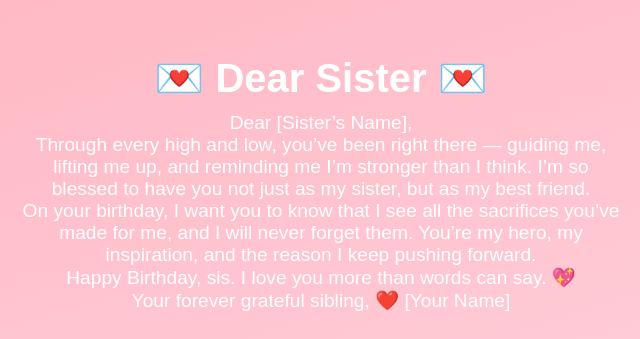
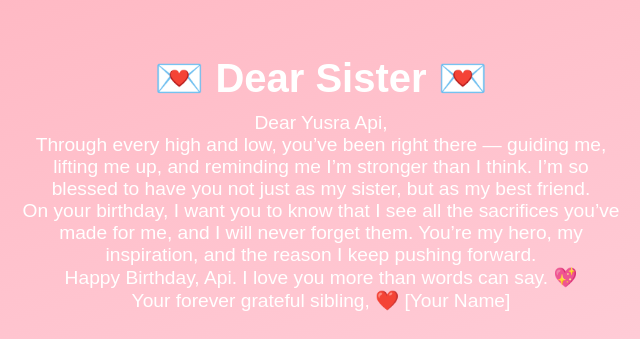
Before and after one commit to kamran0405/happybday, a plain HTML site: page message.html in a window 1280 px wide. Shown: the top 339 px of the page, 319-959 px from the left. Drawn offline with Linux system fonts and the light colour scheme.

Commit message:
Update message.html

```diff
--- a/message.html
+++ b/message.html
@@ -12,7 +12,7 @@
     </header>
 
     <main>
-      <p>Dear [Sister’s Name],</p>
+      <p>Dear Yusra Api,</p>
       <p>
         Through every high and low, you’ve been right there — guiding me,
         lifting me up, and reminding me I’m stronger than I think. I’m so
@@ -23,7 +23,7 @@
         you’ve made for me, and I will never forget them. You’re my hero, my
         inspiration, and the reason I keep pushing forward.
       </p>
-      <p>Happy Birthday, sis. I love you more than words can say. 💖</p>
+      <p>Happy Birthday, Api. I love you more than words can say. 💖</p>
       <p>Your forever grateful sibling, ❤️ [Your Name]</p>
     </main>
 
```
